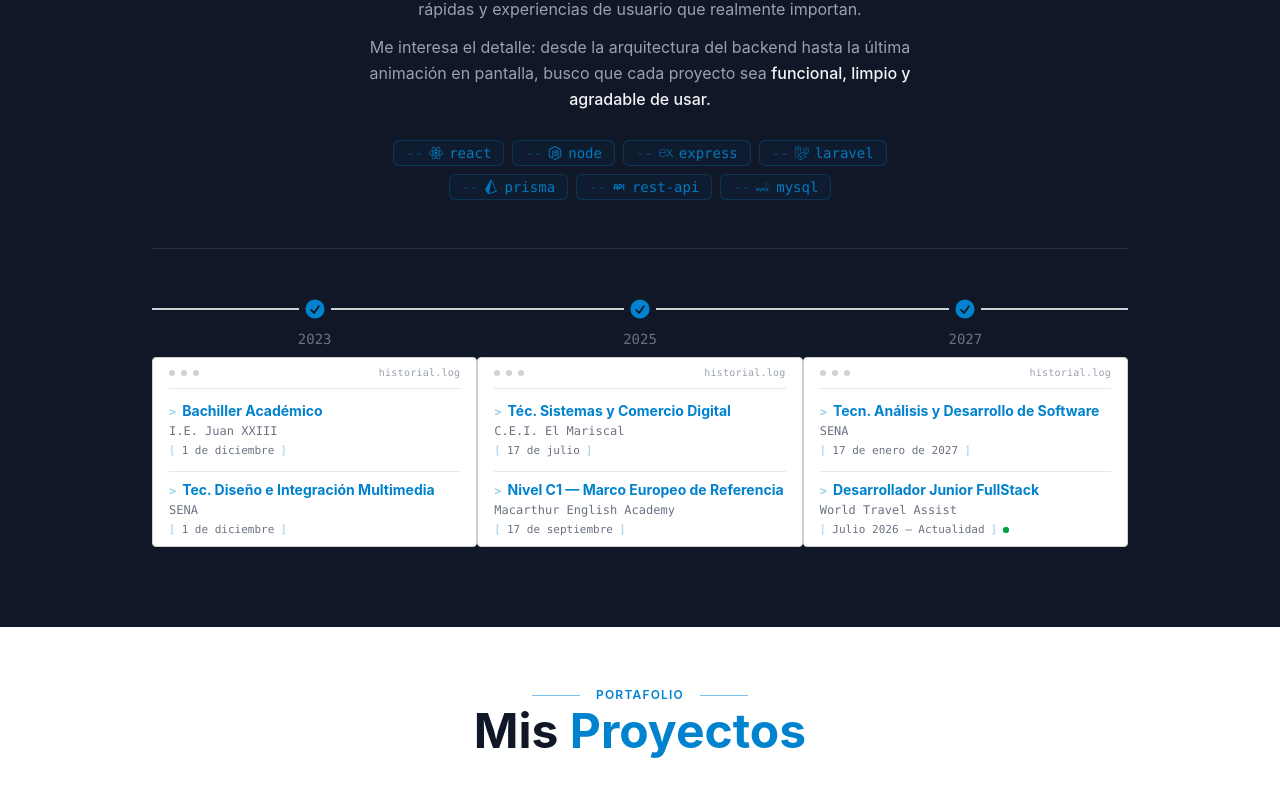
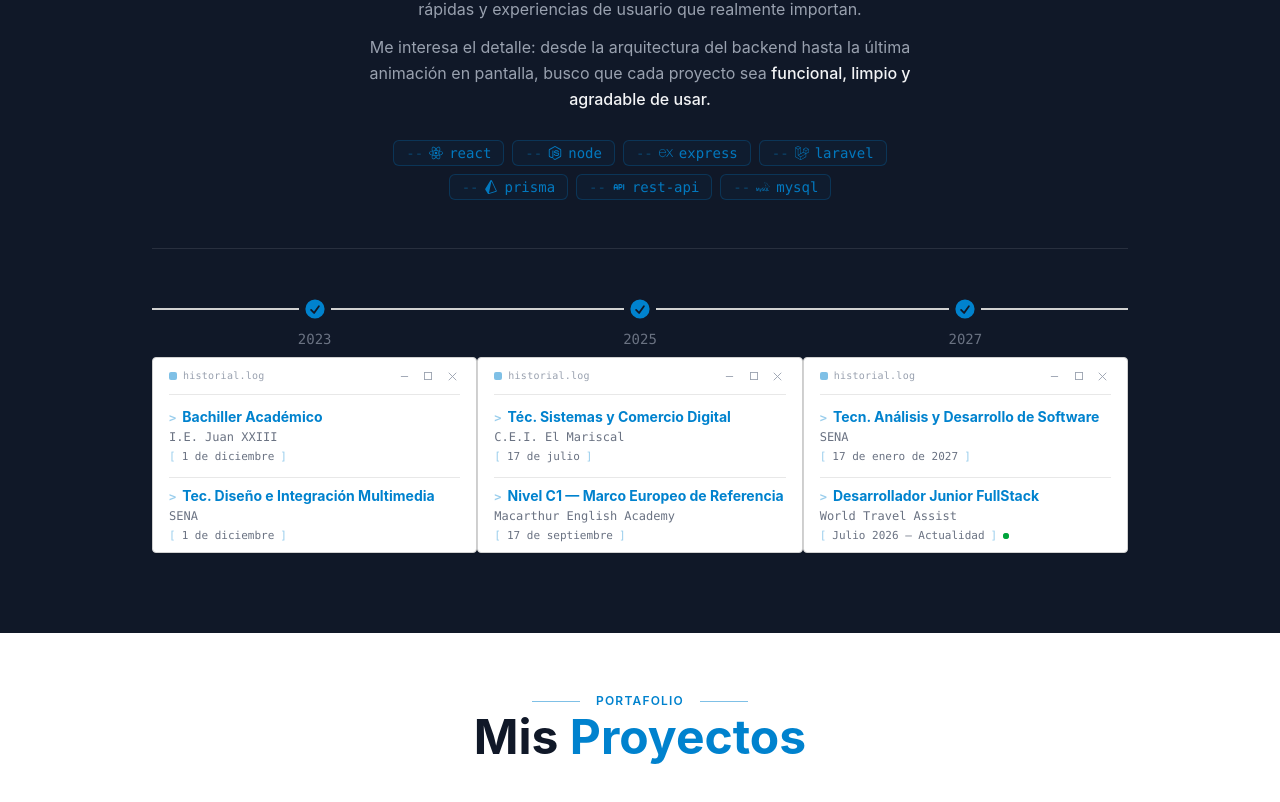
Before and after one commit to DanielRN-SOFT/portafolio_personal_frontend, a React (Vite) app: page / in a window 1280 px wide. Shown: the part 1118-1920 px from the top of the page. Built offline with nearby package versions, Linux system fonts and the light colour scheme; no server answers.

Commit message:
Card de proyectos rediseñada

```diff
--- a/src/components/HeroSection.jsx
+++ b/src/components/HeroSection.jsx
@@ -49,7 +49,7 @@ const HeroSection = () => {
   }, [text, phase, roleIndex]);
 
   return (
-    <div className="relative min-h-screen w-full overflow-hidden bg-linear-to-b from-base-300 via-base-200 to-base-100 flex items-center justify-center px-4 py-20">
+    <div className="relative min-h-screen w-full overflow-hidden bg-linear-to-b from-base-200 via-base-100 to-base-200 flex items-center justify-center px-4 py-20">
       {/* Textura de fondo: grid de puntos, muy sutil, tono primary */}
       <div
         className="absolute inset-0 opacity-[0.15] text-primary"
--- a/src/components/ItemLineaTiempo.jsx
+++ b/src/components/ItemLineaTiempo.jsx
@@ -1,10 +1,59 @@
-const TerminalCardHeader = () => (
-  <div className="flex items-center gap-1.5 pb-2 mb-3 border-b border-base-200">
-    <span className="w-1.5 h-1.5 rounded-full bg-base-300" />
-    <span className="w-1.5 h-1.5 rounded-full bg-base-300" />
-    <span className="w-1.5 h-1.5 rounded-full bg-base-300" />
-    <span className="ml-auto text-[10px] font-mono text-gray-400 tracking-wide">
-      historial.log
+/**
+ * Barra de título estilo Windows Terminal / Windows 11.
+ * Reutiliza el mismo lenguaje visual que la card de proyectos.
+ */
+const WinTitleBar = ({ label }) => (
+  <div className="flex items-center gap-0 pb-2 mb-3 border-b border-base-200">
+    <span className="mr-1.5 h-2 w-2 rounded-[2px] bg-primary/50" />
+    <span className="flex-1 truncate text-[10px] font-mono text-gray-400 tracking-wide">
+      {label}
+    </span>
+
+    <span className="flex items-stretch -mr-1">
+      <span className="flex items-center justify-center w-6 h-5 text-gray-400 hover:bg-base-content/10 hover:text-gray-600 transition-colors">
+        <svg width="9" height="9" viewBox="0 0 10 10" fill="none">
+          <line
+            x1="1"
+            y1="5"
+            x2="9"
+            y2="5"
+            stroke="currentColor"
+            strokeWidth="1"
+          />
+        </svg>
+      </span>
+      <span className="flex items-center justify-center w-6 h-5 text-gray-400 hover:bg-base-content/10 hover:text-gray-600 transition-colors">
+        <svg width="8" height="8" viewBox="0 0 9 9" fill="none">
+          <rect
+            x="0.5"
+            y="0.5"
+            width="8"
+            height="8"
+            stroke="currentColor"
+            strokeWidth="1"
+          />
+        </svg>
+      </span>
+      <span className="flex items-center justify-center w-6 h-5 text-gray-400 hover:bg-[#c42b1c] hover:text-white transition-colors">
+        <svg width="9" height="9" viewBox="0 0 10 10" fill="none">
+          <line
+            x1="0.8"
+            y1="0.8"
+            x2="9.2"
+            y2="9.2"
+            stroke="currentColor"
+            strokeWidth="1"
+          />
+          <line
+            x1="9.2"
+            y1="0.8"
+            x2="0.8"
+            y2="9.2"
+            stroke="currentColor"
+            strokeWidth="1"
+          />
+        </svg>
+      </span>
     </span>
   </div>
 );
@@ -135,7 +184,7 @@ const CardContent = ({
   segundaFecha,
 }) => (
   <>
-    <TerminalCardHeader />
+    <WinTitleBar label="historial.log" />
     <div className="mb-3">
       <LogEntry
         titulo={primerTitulo}
```
Also changed, not shown: src/components/Card.jsx (+198 -23 lines).
